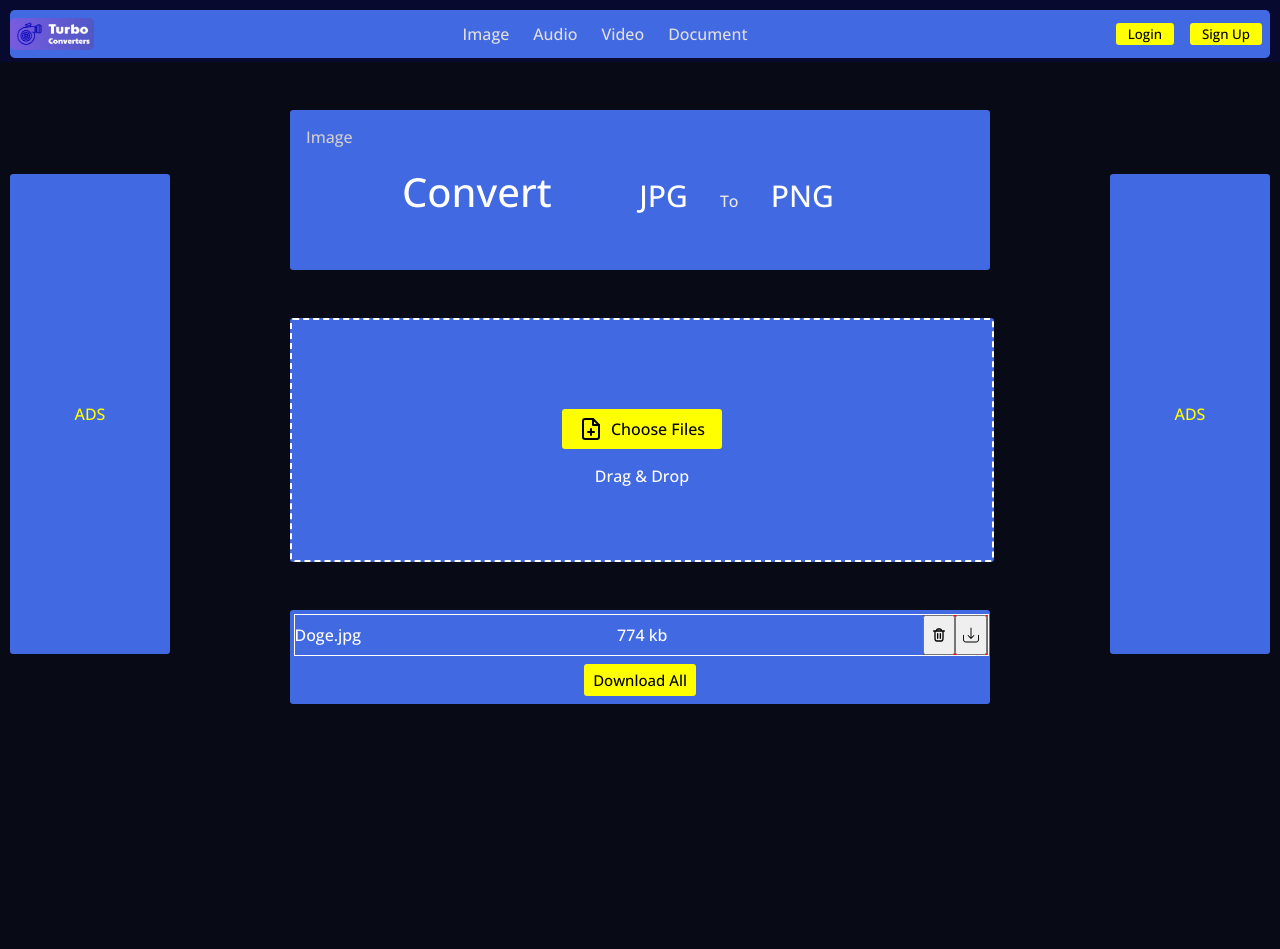
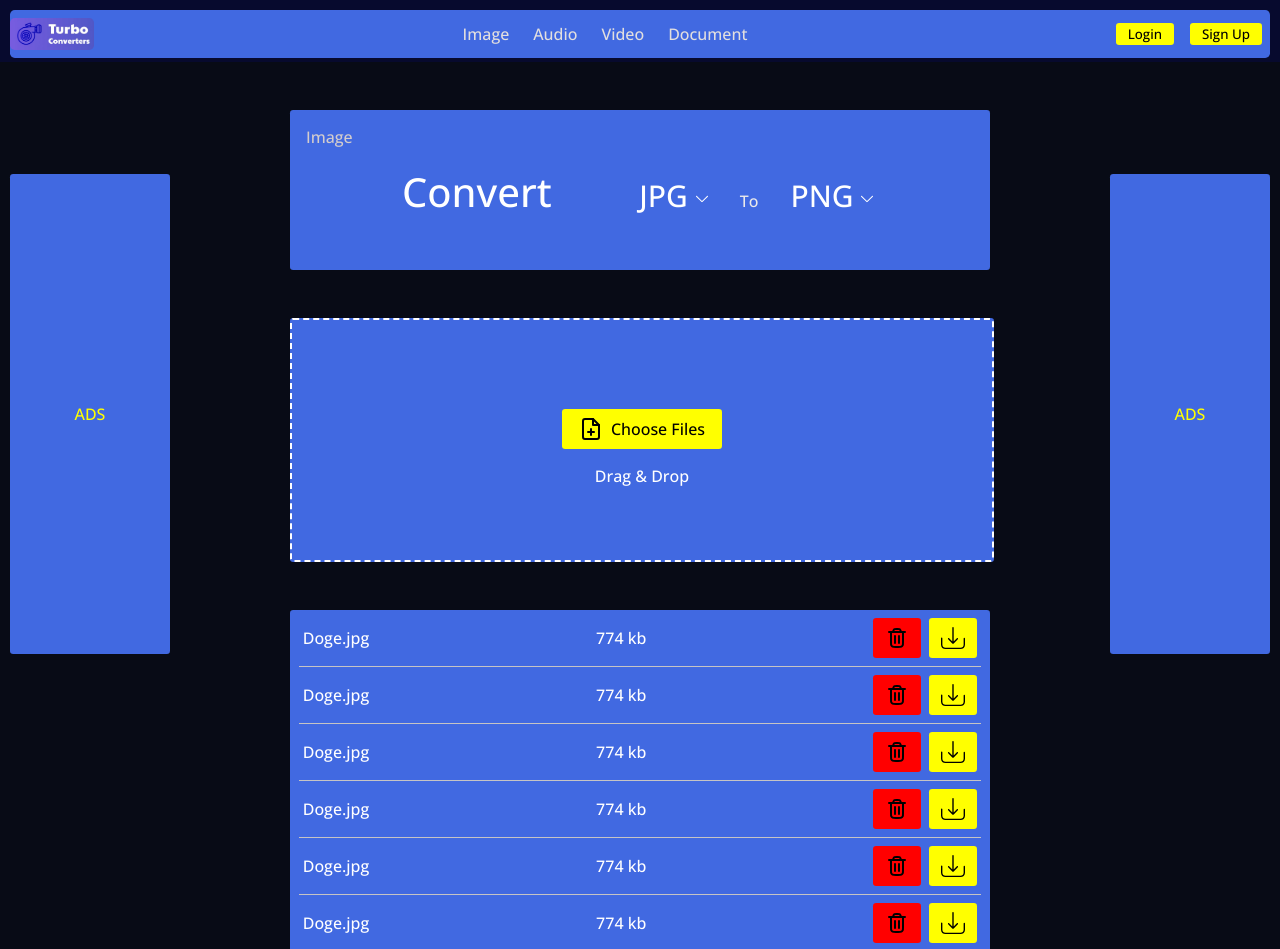
Before and after one commit to 0xRomRom/turboconverters, a React (Create React App) app: page / in a window 1280 px wide. Shown: the top 949 px of the page. Before the commit the page ends 800 px from the top, so only its background shows below. Built offline with nearby package versions, Linux system fonts and the light colour scheme.

Commit message:
Images added

```diff
--- a/src/components/converters/convertercomponents/configuration/Configuration.jsx
+++ b/src/components/converters/convertercomponents/configuration/Configuration.jsx
@@ -1,4 +1,5 @@
 import stl from "./Configuration.module.css";
+import dropdown from "../../../../assets/Dropdownarrow.svg";
 
 const Configuration = () => {
   return (
@@ -6,9 +7,15 @@ const Configuration = () => {
       <span className={stl.type}>Image</span>
       <div className={stl.inputs}>
         <span className={stl.convert}>Convert</span>
-        <span className={stl.input1}>JPG</span>
+        <span className={stl.input1}>
+          JPG{" "}
+          <img src={dropdown} alt="Dropdown arrow" className={stl.dropdown} />
+        </span>
         <span className={stl.to}>To</span>
-        <span className={stl.input2}>PNG</span>
+        <span className={stl.input2}>
+          PNG{" "}
+          <img src={dropdown} alt="Dropdown arrow" className={stl.dropdown} />
+        </span>
       </div>
     </div>
   );
--- a/src/components/converters/convertercomponents/configuration/Configuration.module.css
+++ b/src/components/converters/convertercomponents/configuration/Configuration.module.css
@@ -64,3 +64,10 @@
   color: rgb(235, 234, 234);
   margin: 0rem 1rem;
 }
+
+.dropdown {
+  position: relative;
+  width: 0.75rem;
+  color: rgb(197, 194, 194);
+  margin-bottom: 0.15rem;
+}
--- a/src/components/converters/convertercomponents/resultbox/ResultBox.jsx
+++ b/src/components/converters/convertercomponents/resultbox/ResultBox.jsx
@@ -10,21 +10,152 @@ const ResultBox = () => {
           <span className={stl.itemname}>Doge.jpg</span>
           <span className={stl.itemsize}>774 kb</span>
           <div className={stl.itemctas}>
-            <button className={stl.ctabtn}>
-              <img src={trashcan} alt="Trashcan" className={stl.trashcan}></img>
+            <button className={`${stl.ctabtn} ${stl.trashbtn}`}>
+              <img
+                src={trashcan}
+                alt="Trashcan"
+                className={stl.trashcanico}
+              ></img>
             </button>
-            <button className={stl.ctabtn}>
+            <button className={`${stl.ctabtn} ${stl.dlbtn}`}>
               <img
                 src={download}
-                hgfhalt="Download"
-                className={stl.download}
+                alt="Download"
+                className={stl.downloadico}
+              ></img>
+            </button>
+          </div>
+        </div>
+        <div className={stl.resultitem}>
+          <span className={stl.itemname}>Doge.jpg</span>
+          <span className={stl.itemsize}>774 kb</span>
+          <div className={stl.itemctas}>
+            <button className={`${stl.ctabtn} ${stl.trashbtn}`}>
+              <img
+                src={trashcan}
+                alt="Trashcan"
+                className={stl.trashcanico}
+              ></img>
+            </button>
+            <button className={`${stl.ctabtn} ${stl.dlbtn}`}>
+              <img
+                src={download}
+                alt="Download"
+                className={stl.downloadico}
+              ></img>
+            </button>
+          </div>
+        </div>
+        <div className={stl.resultitem}>
+          <span className={stl.itemname}>Doge.jpg</span>
+          <span className={stl.itemsize}>774 kb</span>
+          <div className={stl.itemctas}>
+            <button className={`${stl.ctabtn} ${stl.trashbtn}`}>
+              <img
+                src={trashcan}
+                alt="Trashcan"
+                className={stl.trashcanico}
+              ></img>
+            </button>
+            <button className={`${stl.ctabtn} ${stl.dlbtn}`}>
+              <img
+                src={download}
+                alt="Download"
+                className={stl.downloadico}
+              ></img>
+            </button>
+          </div>
+        </div>
+        <div className={stl.resultitem}>
+          <span className={stl.itemname}>Doge.jpg</span>
+          <span className={stl.itemsize}>774 kb</span>
+          <div className={stl.itemctas}>
+            <button className={`${stl.ctabtn} ${stl.trashbtn}`}>
+              <img
+                src={trashcan}
+                alt="Trashcan"
+                className={stl.trashcanico}
+              ></img>
+            </button>
+            <button className={`${stl.ctabtn} ${stl.dlbtn}`}>
+              <img
+                src={download}
+                alt="Download"
+                className={stl.downloadico}
+              ></img>
+            </button>
+          </div>
+        </div>
+        <div className={stl.resultitem}>
+          <span className={stl.itemname}>Doge.jpg</span>
+          <span className={stl.itemsize}>774 kb</span>
+          <div className={stl.itemctas}>
+            <button className={`${stl.ctabtn} ${stl.trashbtn}`}>
+              <img
+                src={trashcan}
+                alt="Trashcan"
+                className={stl.trashcanico}
+              ></img>
+            </button>
+            <button className={`${stl.ctabtn} ${stl.dlbtn}`}>
+              <img
+                src={download}
+                alt="Download"
+                className={stl.downloadico}
+              ></img>
+            </button>
+          </div>
+        </div>
+        <div className={stl.resultitem}>
+          <span className={stl.itemname}>Doge.jpg</span>
+          <span className={stl.itemsize}>774 kb</span>
+          <div className={stl.itemctas}>
+            <button className={`${stl.ctabtn} ${stl.trashbtn}`}>
+              <img
+                src={trashcan}
+                alt="Trashcan"
+                className={stl.trashcanico}
+              ></img>
+            </button>
+            <button className={`${stl.ctabtn} ${stl.dlbtn}`}>
+              <img
+                src={download}
+                alt="Download"
+                className={stl.downloadico}
+              ></img>
+            </button>
+          </div>
+        </div>
+        <div className={stl.resultitem}>
+          <span className={stl.itemname}>Doge.jpg</span>
+          <span className={stl.itemsize}>774 kb</span>
+          <div className={stl.itemctas}>
+            <button className={`${stl.ctabtn} ${stl.trashbtn}`}>
+              <img
+                src={trashcan}
+                alt="Trashcan"
+                className={stl.trashcanico}
+              ></img>
+            </button>
+            <button className={`${stl.ctabtn} ${stl.dlbtn}`}>
+              <img
+                src={download}
+                alt="Download"
+                className={stl.downloadico}
               ></img>
             </button>
           </div>
         </div>
       </div>
       <div className={stl.ctabtns}>
-        <button className={stl.cta}>Download All</button>
+        <button className={stl.download}>
+          <img src={trashcan} alt="Trashcan" className={stl.trashcanico}></img>
+          Clear All
+        </button>
+        <button className={stl.download}>
+          <img src={download} alt="Download" className={stl.downloadico}></img>{" "}
+          Download All
+        </button>
       </div>
     </div>
   );
--- a/src/components/converters/convertercomponents/resultbox/ResultBox.module.css
+++ b/src/components/converters/convertercomponents/resultbox/ResultBox.module.css
@@ -1,7 +1,7 @@
 .resultbox {
   position: relative;
   width: 100%;
-  max-height: 15rem;
+  max-height: 25rem;
   background-color: rgb(65, 105, 225);
   margin-top: 3rem;
   border-radius: 0.2rem;
@@ -10,6 +10,9 @@
   display: flex;
   justify-content: flex-start;
   align-items: center;
+  overflow-y: scroll;
+  padding-bottom: 0.5rem;
+  margin-bottom: 3rem;
 }
 
 .ctabtns {
@@ -20,14 +23,24 @@
   justify-content: center;
   align-items: center;
   gap: 1rem;
+  margin: 0.25rem 0rem;
 }
 
-.cta {
+.ctabtn {
+  position: relative;
+  width: 3rem;
+  border: none;
+  outline: none;
+  border-radius: 0.2rem;
+  cursor: pointer;
+}
+
+.download {
   display: flex;
   justify-content: center;
   align-items: center;
-  width: 7rem;
-  height: 2rem;
+  width: 9rem;
+  height: 2.5rem;
   gap: 0.5rem;
   background-color: yellow;
   border: none;
@@ -43,20 +56,21 @@
 }
 
 .resultitems {
-  width: 100%;
-  padding-top: 0.25rem;
+  width: 97.5%;
+  left: 1.25%;
+  padding-top: 0.5rem;
 }
 
 .resultitem {
-  width: 100%;
   height: 2.5rem;
-  width: 99%;
-  left: 0.5%;
   position: relative;
-  border: 1px solid white;
+  border-bottom: 1px solid rgb(198, 196, 196);
   display: flex;
   justify-content: space-between;
   align-items: center;
+  padding: 0rem 0.25rem;
+  margin-bottom: 0.5rem;
+  padding-bottom: 0.5rem;
 }
 
 .itemname {
@@ -68,18 +82,25 @@
 }
 
 .itemctas {
-  width: 4rem;
   height: 100%;
-  background-color: red;
   display: flex;
+  gap: 0.5rem;
 }
 
-.download {
-  width: 100%;
+.downloadico {
+  width: 1.5rem;
   height: 100%;
 }
 
-.trashcan {
-  width: 100%;
+.trashcanico {
+  width: 1.5rem;
   height: 100%;
 }
+
+.dlbtn {
+  background-color: yellow;
+}
+
+.trashbtn {
+  background-color: red;
+}
```
Also changed, not shown: src/assets/Dropdownarrow.svg (added).
